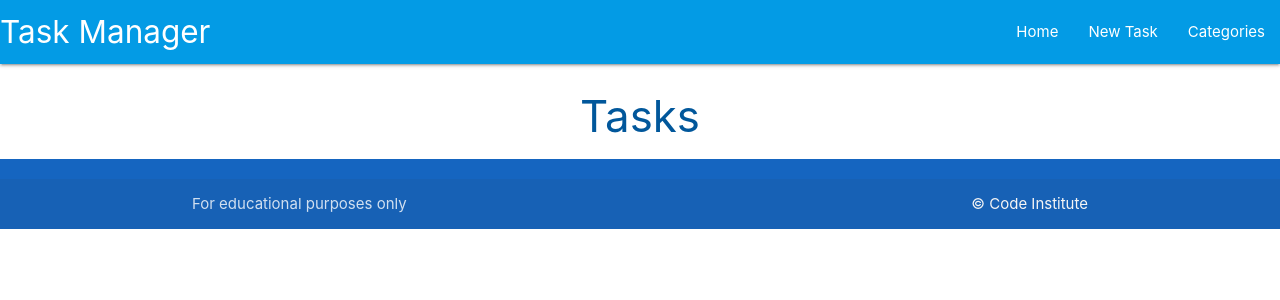
After one commit to lucia2007/task-manager-luci, a Flask app: template taskmanager/templates/tasks.html in a window 1280 px wide. The commit adds this page. Shown: the top 300 px of the page. Run offline with Flask 3, Linux system fonts and the light colour scheme; the template is opened without the code that fills it, so the values that code supplies are empty.

Commit message:
Create templates

```diff
--- a/taskmanager/routes.py
+++ b/taskmanager/routes.py
@@ -5,4 +5,4 @@ from taskmanager.models import Category, Task
 
 @app.route("/")
 def home():
-    return render_template("base.html")
+    return render_template("tasks.html")
--- /dev/null
+++ b/taskmanager/static/js/script.js
@@ -0,0 +1,5 @@
+document.addEventListener('DOMContentLoaded', function () {
+    //sidenav initialization
+    var sidenav = document.querySelectorAll('.sidenav');
+    M.Sidenav.init(sidenav);
+});
--- a/taskmanager/templates/base.html
+++ b/taskmanager/templates/base.html
@@ -2,22 +2,64 @@
 <html lang="en">
 
 <head>
+
     <meta charset="UTF-8">
+    <meta http-equiv="X-UA-Compatible" content="IE=edge">
     <meta name="viewport" content="width=device-width, initial-scale=1.0">
-    <meta http-equiv="X-UA-Compatible" content="ie=edge">
-    <meta name="Description" content="Enter your description here" />
-    <link rel="stylesheet" href="https://cdnjs.cloudflare.com/ajax/libs/twitter-bootstrap/3.3.7/css/bootstrap.min.css">
-    <link rel="stylesheet" href="https://cdnjs.cloudflare.com/ajax/libs/font-awesome/5.15.4/css/all.min.css">
-    <link rel="stylesheet" href="assets/css/style.css">
+    <link rel="stylesheet" href="https://cdnjs.cloudflare.com/ajax/libs/font-awesome/5.15.3/css/all.min.css"
+        integrity="sha512-iBBXm8fW90+nuLcSKlbmrPcLa0OT92xO1BIsZ+ywDWZCvqsWgccV3gFoRBv0z+8dLJgyAHIhR35VZc2oM/gI1w=="
+        crossorigin="anonymous" referrerpolicy="no-referrer">
+    <link rel="stylesheet" href="https://cdnjs.cloudflare.com/ajax/libs/materialize/1.0.0/css/materialize.min.css"
+        type="text/css">
+    <link rel="stylesheet" href="{{ url_for('static', filename='css/style.css') }}" type="text/css">
+    <link rel="stylesheet" href="{{ url_for('static', filename='css/style.css')}}" type="text/css">
     <title>Task Manager</title>
 </head>
 
 <body>
 
-    Hello World!
+    <body>
 
-    <script src="https://cdnjs.cloudflare.com/ajax/libs/jquery/3.5.1/jquery.min.js"></script>
-    <script src="https://cdnjs.cloudflare.com/ajax/libs/twitter-bootstrap/3.3.7/js/bootstrap.min.js"></script>
-</body>
+        <header>
+            <!-- top navbar -->
+            <nav class="light-blue darken-1">
+                <div class="nav-wrapper">
+                    <a href="{{ url_for('home') }}" class="brand-logo">Task Manager</a>
+                    <a href="#" data-target="mobile-demo" class="sidenav-trigger"><i class="fas fa-bars"></i></a>
+                    <ul class="right hide-on-med-and-down">
+                        <li><a href="{{ url_for('home') }}">Home</a></li>
+                        <li><a href="">New Task</a></li>
+                        <li><a href="">Categories</a></li>
+                    </ul>
+                </div>
+            </nav>
+
+            <!-- mobile sidenav -->
+            <ul class="sidenav" id="mobile-demo">
+                <li><a href="{{ url_for('home') }}">Home</a></li>
+                <li><a href="">New Task</a></li>
+                <li><a href="">Categories</a></li>
+            </ul>
+        </header>
+
+        <main class="container">
+            {% block content %}
+            {% endblock %}
+        </main>
+
+        <footer class="page-footer blue darken-3">
+            <div class="footer-copyright">
+                <div class="container">
+                    For educational purposes only
+                    <a class="grey-text text-lighten-4 right" href="https://codeinstitute.net" target="_blank">&copy;
+                        Code Institute</a>
+                </div>
+            </div>
+        </footer>
+
+        <script src="https://cdnjs.cloudflare.com/ajax/libs/materialize/1.0.0/js/materialize.min.js"></script>
+        <script src="{{ url_for('static', filename='js/script.js') }}"></script>
+
+    </body>
 
 </html>
--- /dev/null
+++ b/taskmanager/templates/tasks.html
@@ -0,0 +1,6 @@
+{% extends "base.html" %}
+{% block content %}
+
+<h3 class="light-blue-text text-darken-4 center-align">Tasks</h3>
+
+{% endblock %}
```
Also changed, not shown: taskmanager/static/css/style.js (added, +9 -0 lines).
